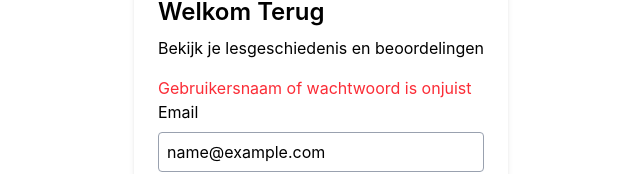
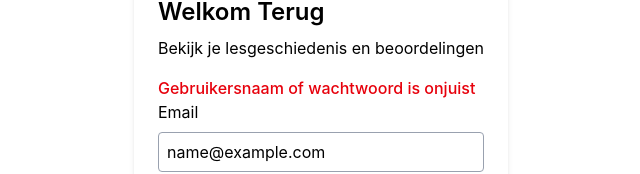
Before and after one commit to yasin584/BiblioBlaBla-Pro, a React (Vite) app in the folder front-end/: page /login in a window 1280 px wide. Both pictures are taken after typing "name@example.com", "Sample123" into the empty fields and a click on the button "Inloggen". Shown: the part 242-416 px from the top of the page, without its empty margins (319-959 px from the left). Built offline with nearby package versions, Linux system fonts and the light colour scheme; no server answers.

Commit message:
storybook is gemaakt

```diff
--- a/front-end/src/App.jsx
+++ b/front-end/src/App.jsx
@@ -1,5 +1,5 @@
 import { BrowserRouter, Routes, Route, Navigate } from "react-router-dom";
-import Login from "./components/Login";
+import Login from "./Login";
 //import Leesgeschiedenis from "./leesgeschiedenis";
 import ProtectedRoute from "./components/Protectedrout";
 
--- a/front-end/src/components/Login.jsx
+++ b/front-end/src/Login.jsx
@@ -45,7 +45,7 @@ function Login() {
                 </p>
 
                 <form onSubmit={handleSubmit}>
-                    {error ? <p className="text-red-500">{error}</p> : null}
+                    {error ? <p className="text-red-600 font-medium">{error}</p> : null}
 
                     <div className="flex flex-col">
                         <label htmlFor="email">Email</label>
```
Also changed, not shown: 1 other file (tests, documents, lock files or other folders).
